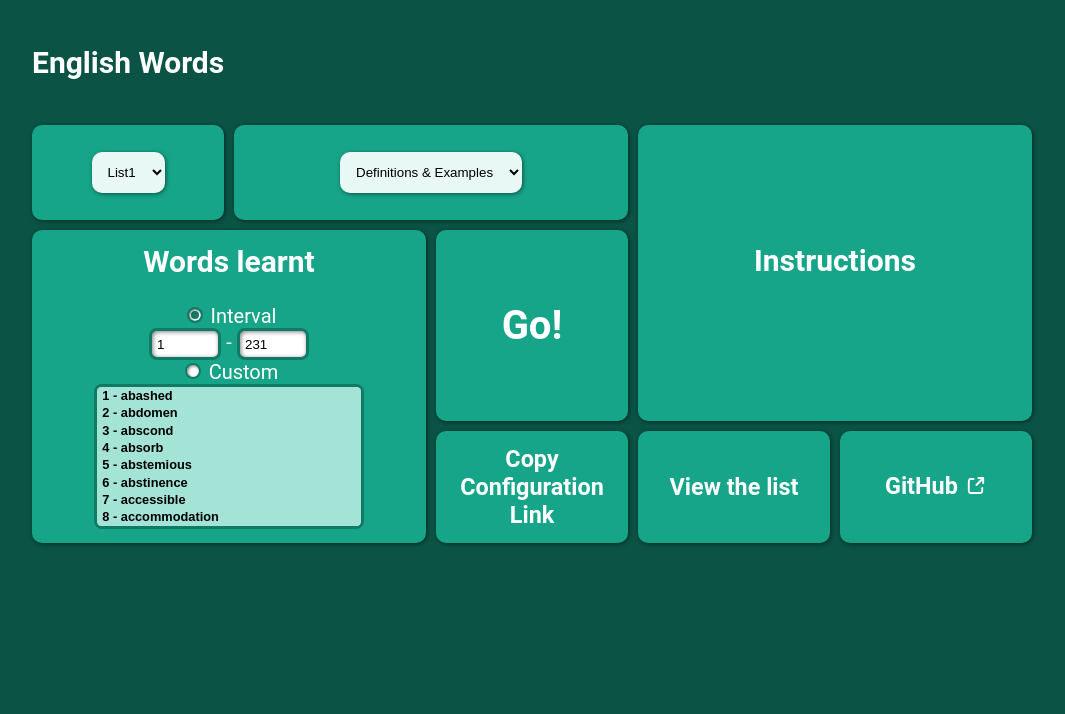
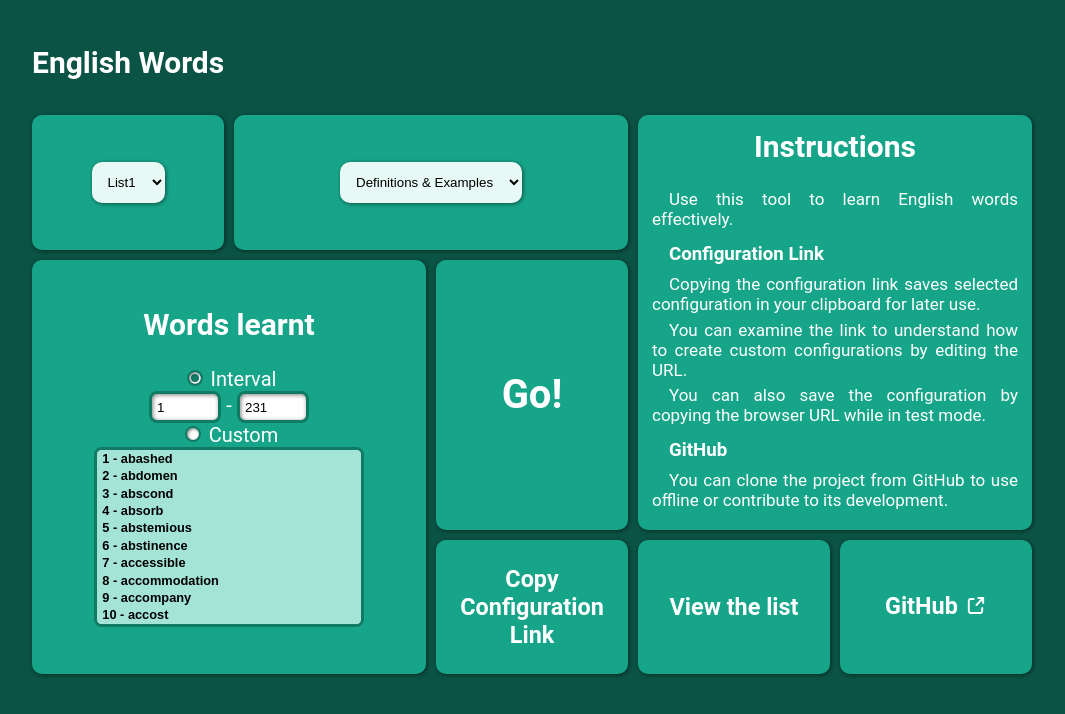
Before and after one commit to Rokas-159/word-learning, a plain HTML site: page index.html in a window 1280 px wide. Shown: the whole page, without its empty margins (108-1173 px from the left). Drawn offline with Linux system fonts and the light colour scheme.

Commit message:
Add instructions

```diff
--- a/index.html
+++ b/index.html
@@ -22,6 +22,25 @@
         </div>
         <div class="manual tile">
             <h2>Instructions</h2>
+            <div>
+                <p>
+                    Use this tool to learn English words effectively.
+                </p>
+                <span class="heading">Configuration Link</span>
+                <p>
+                    Copying the configuration link saves selected configuration in your clipboard for later use.
+                </p>
+                <p>
+                    You can examine the link to understand how to create custom configurations by editing the URL.
+                </p>
+                <p>
+                    You can also save the configuration by copying the browser URL while in test mode.
+                </p>
+                <span class="heading">GitHub</span>
+                <p>
+                    You can clone the project from GitHub to use offline or contribute to its development.
+                </p>
+            </div>
         </div>
         <div class="interval tile">
             <h2>Words learnt</h2>
@@ -40,7 +59,7 @@
                 <label for="customWordsOption">
                     Custom
                     <br>
-                    <select id="customWords" multiple size="8">
+                    <select id="customWords" multiple size="10">
 
                     </select>
                 </label>
--- a/menu.css
+++ b/menu.css
@@ -2,7 +2,7 @@ main {
     margin: auto;
     display: grid;
     grid-template-columns: repeat(5, 1fr);
-    grid-template-rows: 0.5fr 0.5fr 1fr 0.5fr;
+    grid-template-rows: auto 1fr 2fr 1fr;
     grid-template-areas:
         "title title title title title"
         "wordlist mode mode manual manual"
@@ -17,7 +17,7 @@ main {
 @media only screen and (max-width: 800px) {
     main {
         grid-template-columns: repeat(3, 1fr);
-        grid-template-rows: 0.5fr 0.5fr 1fr 1fr 1fr 1fr;
+        grid-template-rows: auto 1fr repeat(2, 2fr 2fr);
         grid-template-areas:
             "title title title"
             "wordlist mode mode"
@@ -30,10 +30,10 @@ main {
     }
 }
 
-@media only screen and (max-width: 490px) {
+@media only screen and (max-width: 530px) {
     main {
         grid-template-columns: repeat(2, 1fr);
-        grid-template-rows: 0.5fr 0.5fr 0.5fr 2fr 0.5fr 0.5fr 0.5fr 2fr;
+        grid-template-rows: 1fr 1fr 1fr auto 1fr 1fr 1fr auto;
         grid-template-areas:
             "title title"
             "wordlist wordlist"
@@ -70,6 +70,23 @@ div:not(.button) > h1, div:not(.button) > h2 {
 
 .manual {
     grid-area: manual;
+}
+
+.manual > div {
+    text-align: justify;
+    font-size: 0.85em;
+    text-indent: 1em;
+}
+
+.manual p {
+    margin: 0 0 0.3em 0;
+}
+
+.manual span.heading {
+    font-weight: bold;
+    font-size: 1.1em;
+    margin: 0.5em 0;
+    display: inline-block;
 }
 
 .interval {
--- a/styles.css
+++ b/styles.css
@@ -11,7 +11,7 @@ body {
     min-width: fit-content;
 }
 
-@media only screen and (max-width: 490px) {
+@media only screen and (max-width: 530px) {
     body {
         padding: 20px 5px;
     }
```
